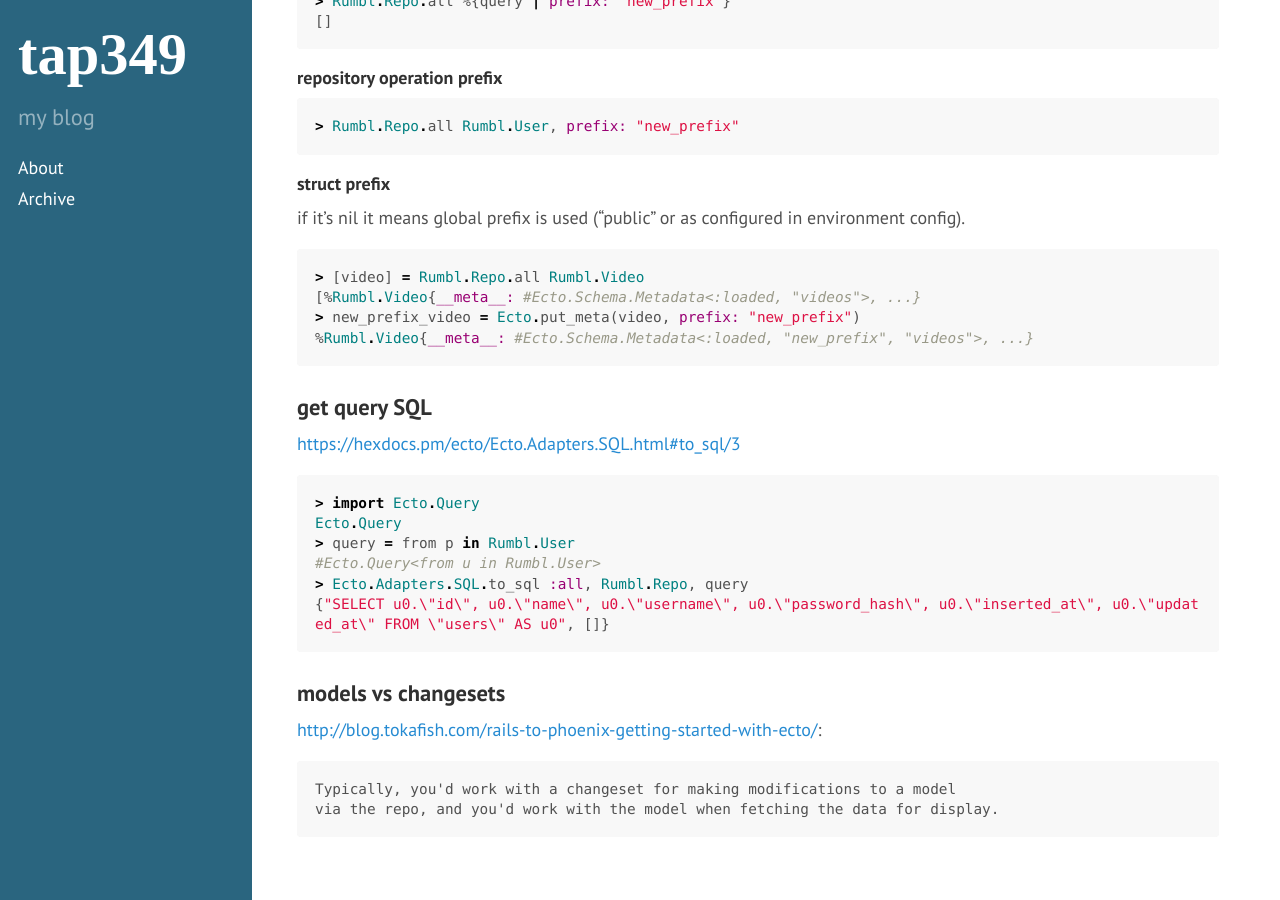
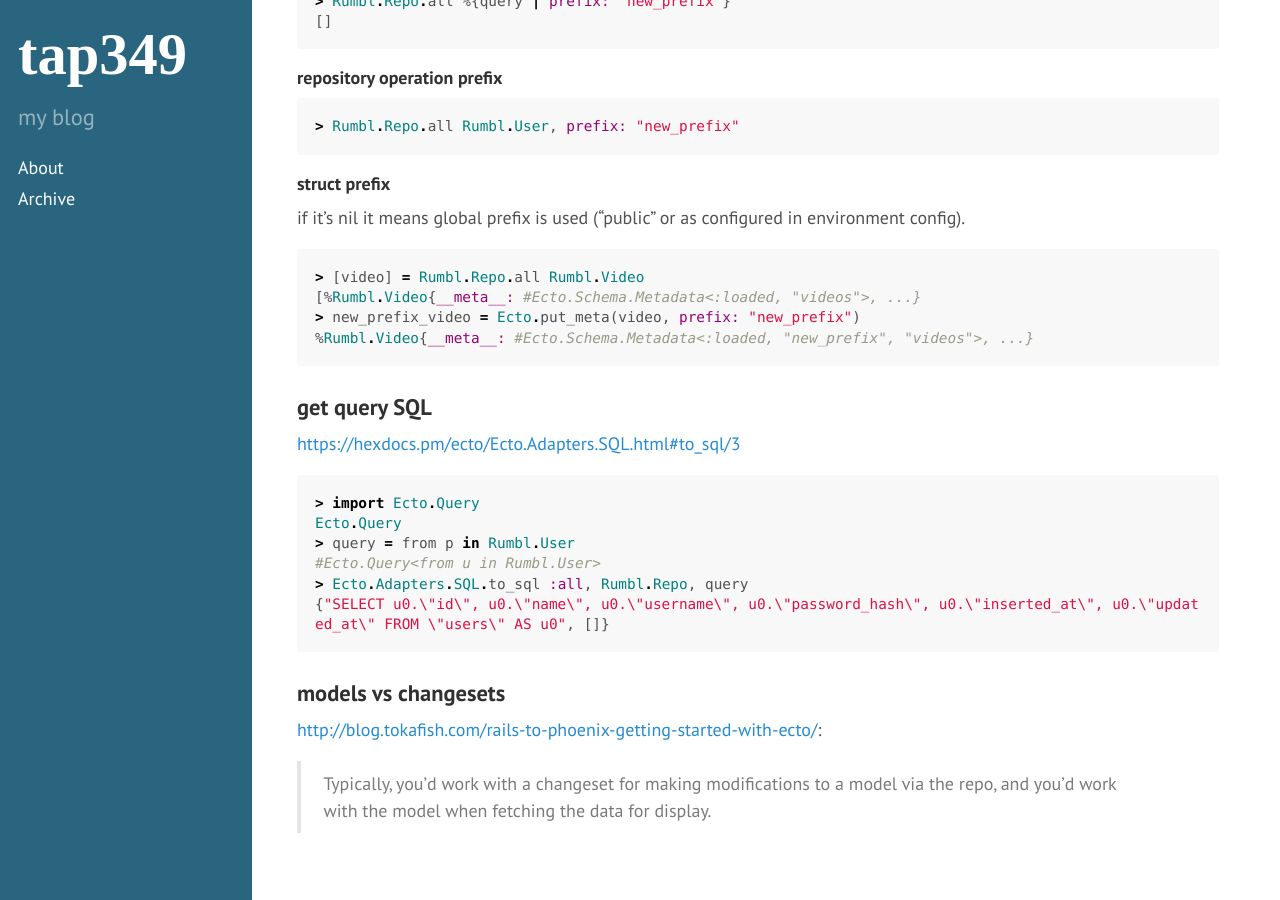
Before and after one commit to tap349/tap349.github.io, a Jekyll site: the page built from _posts/2016-11-12-phoenix-notes.md, in a window 1280 px wide and 900 px high, scrolled down 2518 px. Built offline with Jekyll 4.4.1, drawn with Linux system fonts in a browser that asks for light colours.

Commit message:
update 2016-11-27_02:01:30

```diff
--- a/_posts/2016-11-12-phoenix-notes.md
+++ b/_posts/2016-11-12-phoenix-notes.md
@@ -154,5 +154,5 @@
 
 <http://blog.tokafish.com/rails-to-phoenix-getting-started-with-ecto/>:
 
-    Typically, you'd work with a changeset for making modifications to a model
-    via the repo, and you'd work with the model when fetching the data for display.
+> Typically, you'd work with a changeset for making modifications to a model
+> via the repo, and you'd work with the model when fetching the data for display.
```
